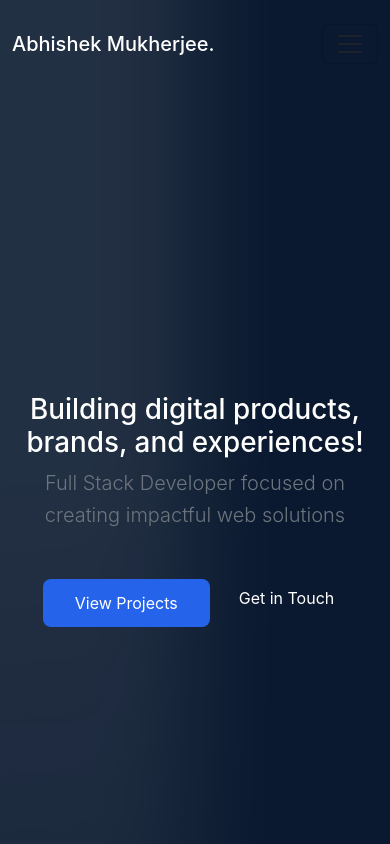
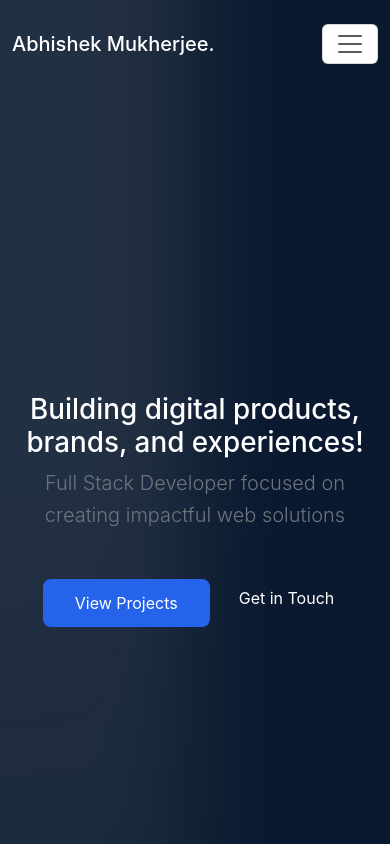
Before and after one commit to abhishekkmukherjee/portfolio-v1, a plain HTML site: page index.html in a window 390 px wide. Shown: the top 844 px of the page. Drawn offline with nearby package versions, Linux system fonts and the light colour scheme.

Commit message:
change color of toggler

```diff
--- a/style.css
+++ b/style.css
@@ -152,3 +152,8 @@ body:hover {
 .btn{
   color: rgb(255, 255, 255) !important;
 }
+
+button.navbar-toggler {
+
+  background-color: white;
+}
```
